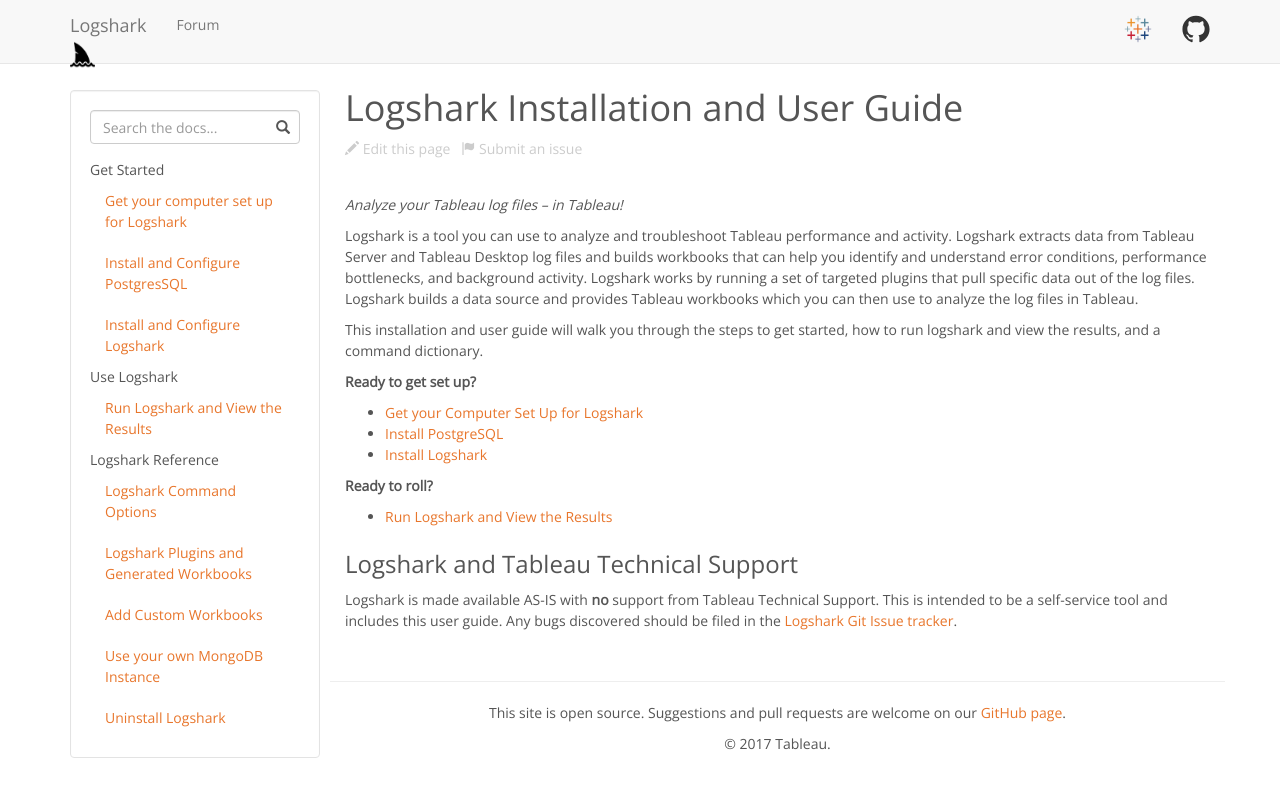
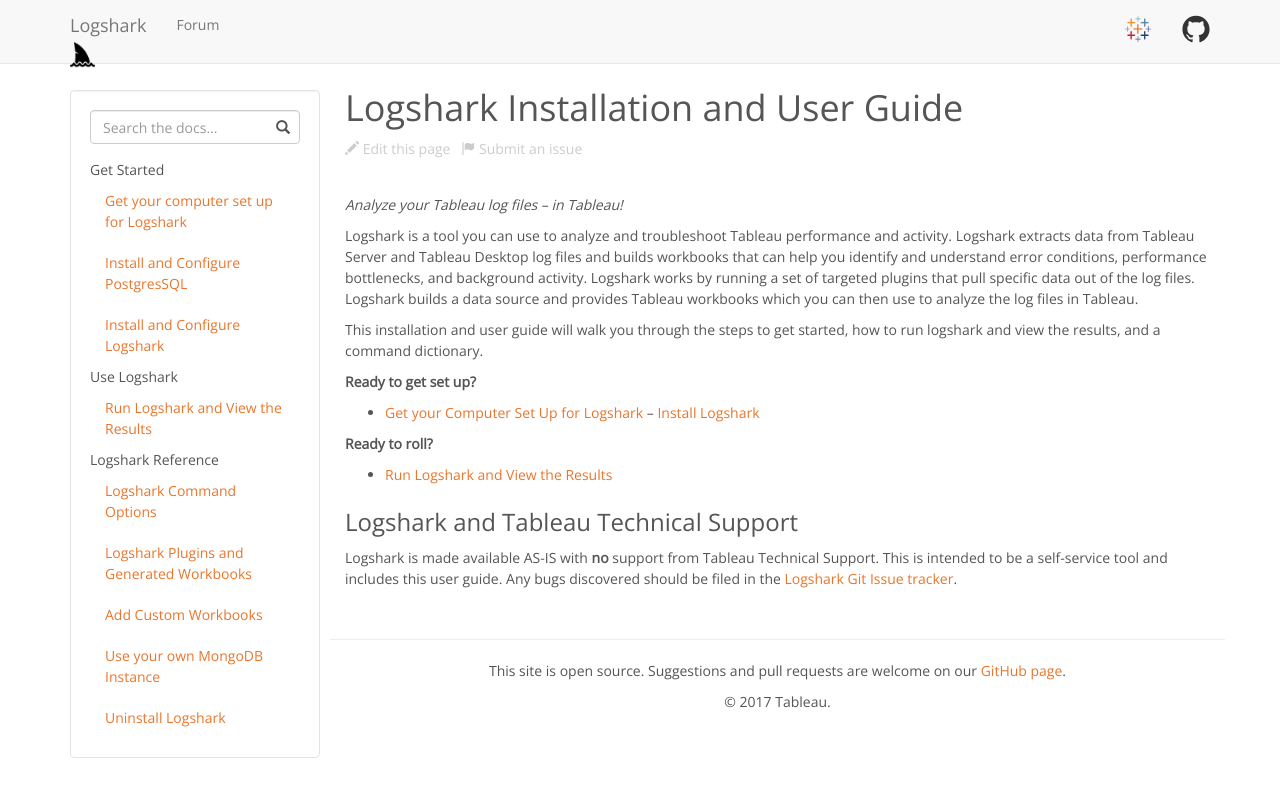
Before and after one commit to tableau/Logshark, a Jekyll site: the page built from docs/index.md, in a window 1280 px wide. Shown: the top 797 px of the page. Built offline with Jekyll 4.4.1, drawn with Linux system fonts in a browser that asks for light colours.

Commit message:
Logshark v3.0 documentation update
Removed Postgres references

```diff
--- a/docs/index.md
+++ b/docs/index.md
@@ -22,8 +22,7 @@
 **Ready to get set up?**
 
 - [Get your Computer Set Up for Logshark](docs/logshark_prefunc)
-- [Install PostgreSQL](docs/logshark_postgres)
-- [Install Logshark](docs/logshark_install)
+-- [Install Logshark](docs/logshark_install)
 
 **Ready to roll?**
 
```
